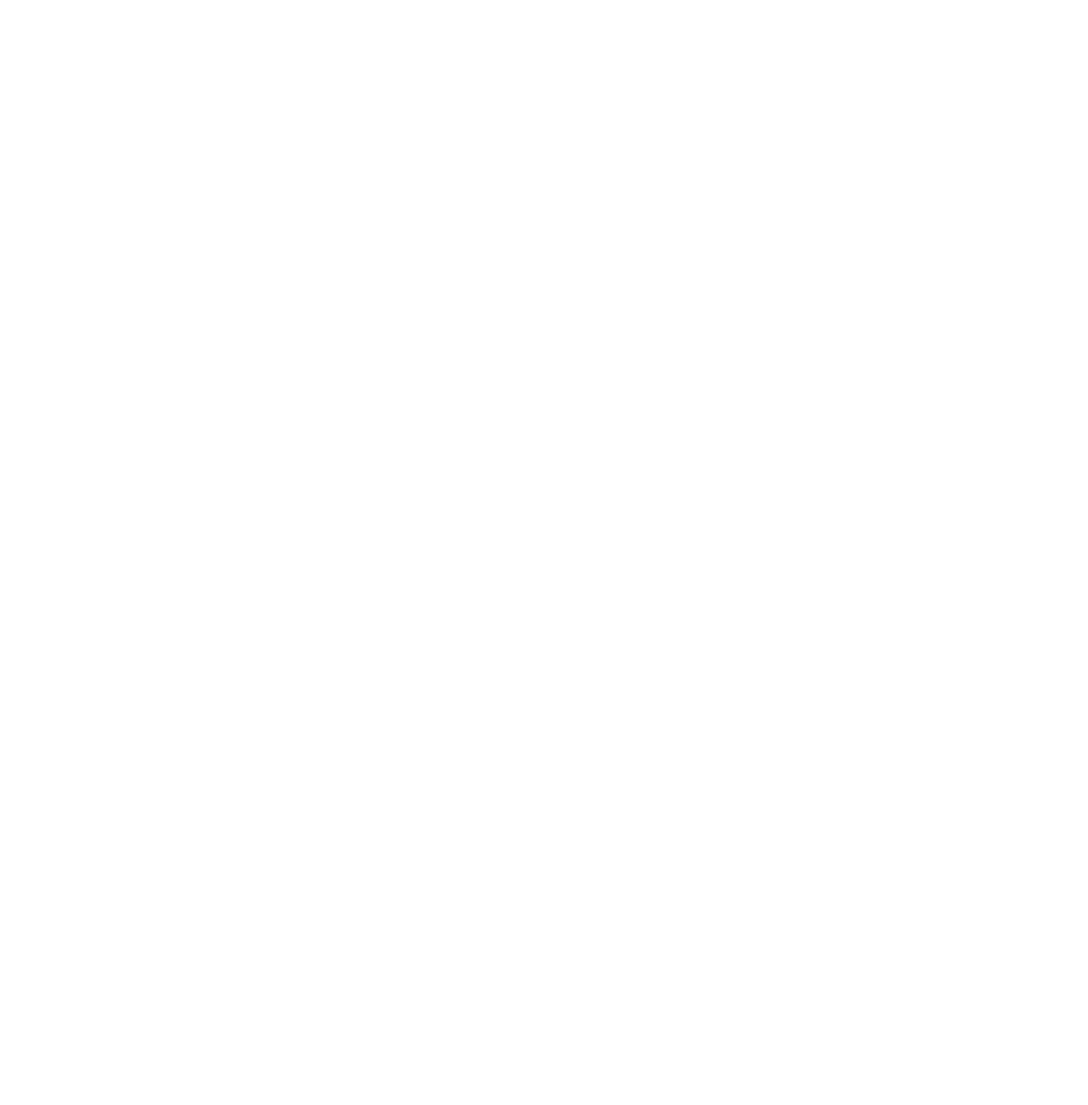
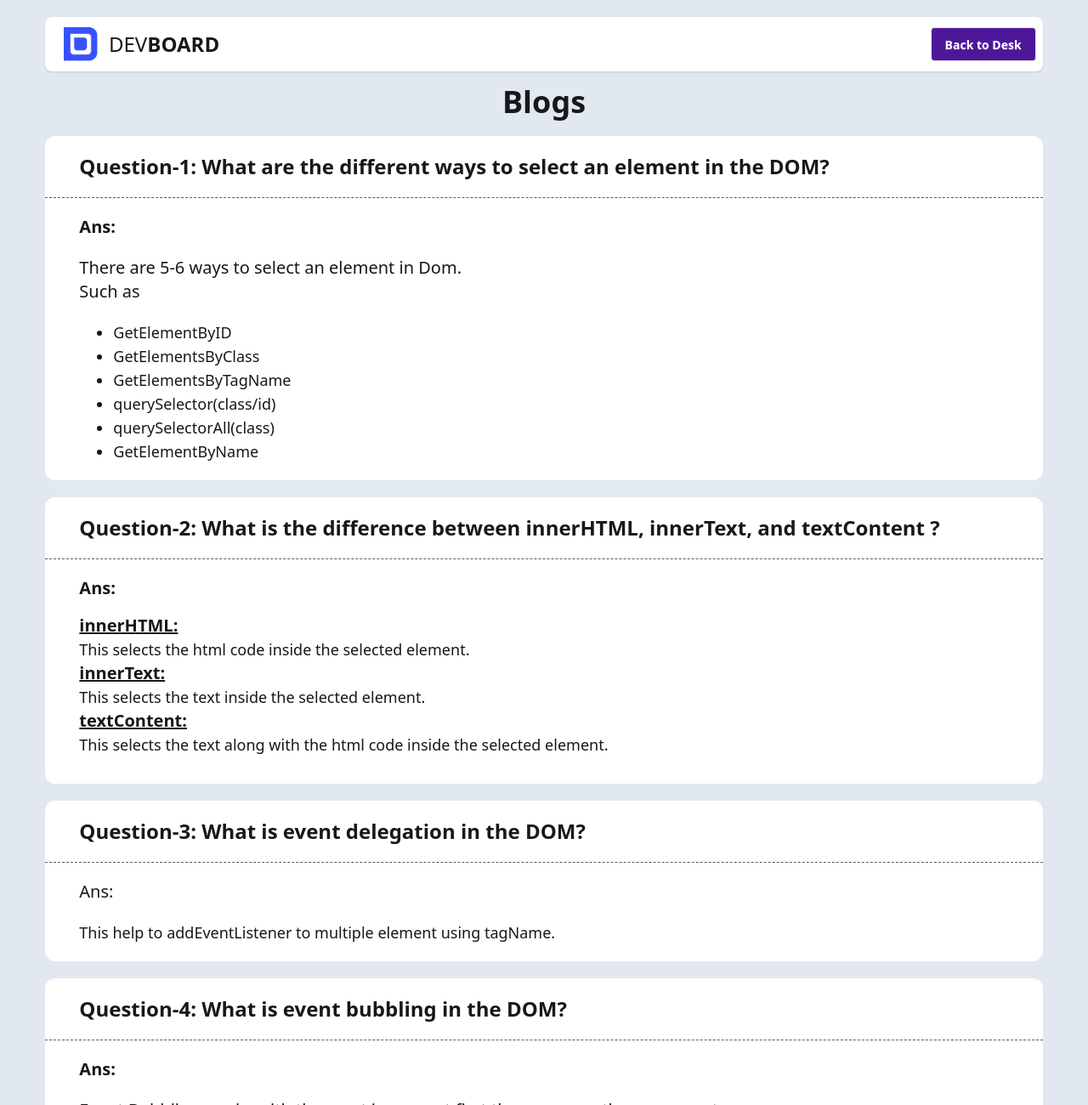
Before and after one commit to Shakil-009/dev-board, a plain HTML site: page blog.html in a window 1280 px wide. Shown: the top 1300 px of the page at 85% size. Before the commit the page ends 800 px from the top, so only its background shows below. Drawn offline with nearby package versions, Linux system fonts and the light colour scheme.

Commit message:
Added all

```diff
--- a/blog.html
+++ b/blog.html
@@ -0,0 +1,96 @@
+<!DOCTYPE html>
+<html lang="en">
+
+<head>
+    <meta charset="UTF-8">
+    <meta name="viewport" content="width=device-width, initial-scale=1.0">
+    <title>Blog</title>
+    <link href="https://cdn.jsdelivr.net/npm/daisyui@5.0.0-beta.9/daisyui.css" rel="stylesheet" type="text/css" />
+    <script src="https://cdn.jsdelivr.net/npm/@tailwindcss/browser@4"></script>
+</head>
+
+<body class="bg-slate-200">
+    <header class="pt-5">
+        <div class="navbar bg-base-100 shadow-sm w-11/12 mx-auto rounded-lg">
+            <div class="flex-1">
+                <div class="flex-1">
+                    <div class="flex justify-evenly w-52">
+                      <img class="w-10 h-10" src="assets/logo.png" alt="">
+                      <h1 class="w-32 text-2xl mt-1">DEV<span class="font-bold">BOARD</span></h1>
+                    </div>
+                  </div>
+            </div>
+            <div class="flex-none">
+             <a href="index.html"> <button id="desk" class="btn bg-violet-900 text-white">
+
+                Back to Desk
+            </button></a>
+            </div>
+        </div>
+    </header>
+    <h1 class="bg-transparent text-center text-4xl font-bold my-4">Blogs</h1>
+    <section class="pb-4">
+        <div class="bg-white my-5 w-11/12 mx-auto rounded-xl">
+            <p class="py-5 text-2xl font-semibold pl-10">Question-1: What are the different ways to select an element in the DOM?</p>
+
+            <hr class="border-dashed opacity-70">
+            <h2 class="text-xl font-semibold pl-10 mt-5">Ans:</h2>
+            <p class="text-xl font-medium pl-10 py-5">There are 5-6 ways to select an element in Dom.<br>
+                <label>Such as</label>
+            <ul class="text-lg list-disc pl-20 font-medium pb-5">
+                <li>GetElementByID</li>
+                <li>GetElementsByClass</li>
+                <li>GetElementsByTagName</li>
+                <li>querySelector(class/id)</li>
+                <li>querySelectorAll(class)</li>
+                <li>GetElementByName</li>
+            </ul>
+            </p>
+        </div>
+        <div class="bg-white my-5 pb-4 w-11/12 mx-auto rounded-xl">
+            <p class="py-5 text-2xl font-semibold pl-10">Question-2: What is the difference between innerHTML, innerText, and textContent ?</p>
+            <hr class="border-dashed opacity-70">
+            <h1 class="text-xl font-semibold mt-5 pl-10">Ans:</h1>
+            <p class="py-4 pl-10">
+                <span class="text-xl font-semibold underline">innerHTML:</span> <br>
+                <span class="text-lg">This selects the html code inside the selected element.</span> <br>
+                <span class="text-xl font-semibold underline">innerText:</span> <br>
+                <span class="text-lg">This selects the text inside the selected element.</span><br>
+                <span class="text-xl font-semibold underline">textContent:</span> <br>
+                <span class="text-lg">This selects the text along with the html code inside the selected element.</span> <br>
+            </p>
+        </div>
+        <div class="bg-white my-5 w-11/12 mx-auto rounded-xl">
+            <p class="py-5 text-2xl font-semibold pl-10">Question-3: What is event delegation in the DOM?</p>
+            <hr class="border-dashed opacity-70">
+            <h2 class="text-xl font-medium pl-10 my-5">Ans:</h2>
+            <p class="text-lg pl-10 mb-5 pb-5">
+                This help to addEventListener to multiple element using tagName.
+            </p>
+        </div>
+        <div class="bg-white my-5 w-11/12 mx-auto rounded-xl">
+            <p class="py-5 text-2xl font-semibold pl-10">Question-4: What is event bubbling in the DOM?</p>
+            <hr class="border-dashed opacity-70">
+            <h2 class="text-xl font-semibold pl-10 my-5">Ans:</h2>
+            <p class="text-xl pl-10 pb-5 mb-5">
+                Event Bubbling works with the most inner part first then one one the upper parts.
+            </p>
+        </div>
+        <div class="bg-white my-5 w-11/12 mx-auto rounded-xl">
+            <p class="py-5 text-2xl font-semibold pl-10">Question-5: How do you create, add, and remove elements using JavaScript?</p>
+            <hr class="border-dashed opacity-70">
+            <h2 class="text-xl font-medium pl-10 my-5">Ans:</h2>
+            <div class="pl-10">
+                <h4 class="text-lg font-medium">Create:</h4>
+                <p class="text-xl pl-5 pb-5 mb-5">In order to Create element we use document.createElement("element") command</p>
+                <h4 class="text-lg font-medium">Add:</h4>
+                <p class="text-xl pl-5 pb-5 mb-5">In order to Create element we use appendChild('element') function</p>
+                <h4 class="text-lg font-medium">Create:</h4>
+                <p class="text-xl pl-5 pb-5 mb-5">In order to Create element we use remove("element") function</p>
+            </div>
+        </div>
+    </section>
+    <script src="js/link.js"></script>
+</body>
+
+</html>
--- a/js/delete.js
+++ b/js/delete.js
@@ -1,4 +1,4 @@
 document.getElementById('clear-history').addEventListener('click',function(event){
     event.preventDefault();
-    document.getElementById('msg-container').remove();
+    document.getElementById('msg-container').innerHTML = "";
 })
--- a/js/link.js
+++ b/js/link.js
@@ -1,3 +1,3 @@
 document.getElementById('link').addEventListener('click',function(){
-    window.location.href='';
+    window.location.href='../blog.html';
 })
```
Also changed, not shown: index.html (+1 -6 lines).
